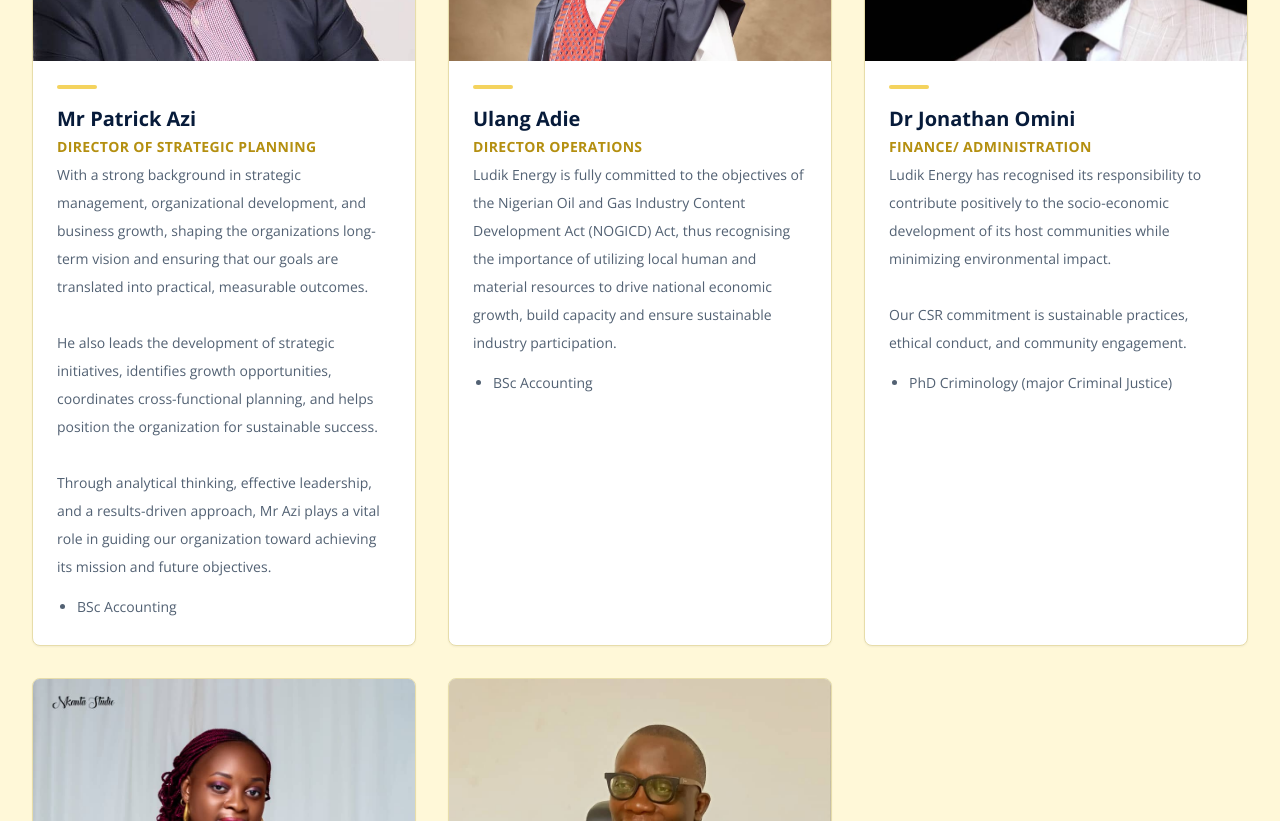
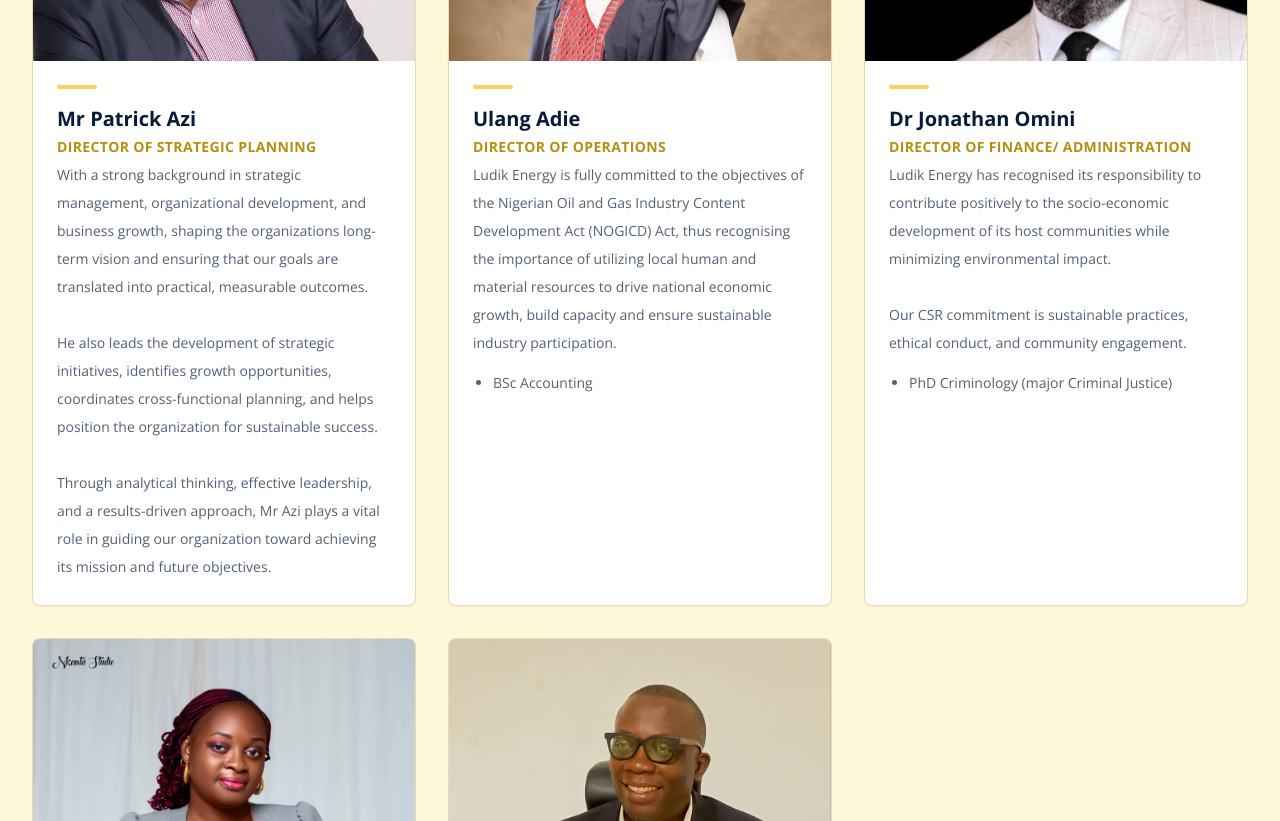
Before and after one commit to Eyohen/ludik, a React (Vite) app: page /about/team in a window 1280 px wide. Shown: the part 760-1581 px from the top of the page. Built offline with nearby package versions, Linux system fonts and the light colour scheme; no server answers.

Commit message:
director added

```diff
--- a/src/data/team.js
+++ b/src/data/team.js
@@ -4,13 +4,12 @@ export const teamMembers = [
     name: 'Mr Patrick Azi',
     title: 'Director of Strategic Planning',
     bio: 'With a strong background in strategic management, organizational development, and business growth, shaping the organizations long-term vision and ensuring that our goals are translated into practical, measurable outcomes.\n\nHe also leads the development of strategic initiatives, identifies growth opportunities, coordinates cross-functional planning, and helps position the organization for sustainable success.\n\nThrough analytical thinking, effective leadership, and a results-driven approach, Mr Azi plays a vital role in guiding our organization toward achieving its mission and future objectives.',
-    credentials: ['BSc Accounting'],
     imageUrl: '/patrickazi.jpeg',
   },
   {
     id: '2',
     name: 'Ulang Adie',
-    title: 'Director Operations',
+    title: 'Director of Operations',
     bio: 'Ludik Energy is fully committed to the objectives of the Nigerian Oil and Gas Industry Content Development Act (NOGICD) Act, thus recognising the importance of utilizing local human and material resources to drive national economic growth, build capacity and ensure sustainable industry participation.',
     credentials: ['BSc Accounting'],
     imageUrl: '/ulangadie.jpeg',
@@ -18,7 +17,7 @@ export const teamMembers = [
   {
     id: '3',
     name: 'Dr Jonathan Omini',
-    title: 'Finance/ Administration',
+    title: 'Director of Finance/ Administration',
     bio: 'Ludik Energy has recognised its responsibility to contribute positively to the socio-economic development of its host communities while minimizing environmental impact.\n\nOur CSR commitment is sustainable practices, ethical conduct, and community engagement.',
     credentials: ['PhD Criminology (major Criminal Justice)'],
     imageUrl: '/jonathanomini.jpg',
```
